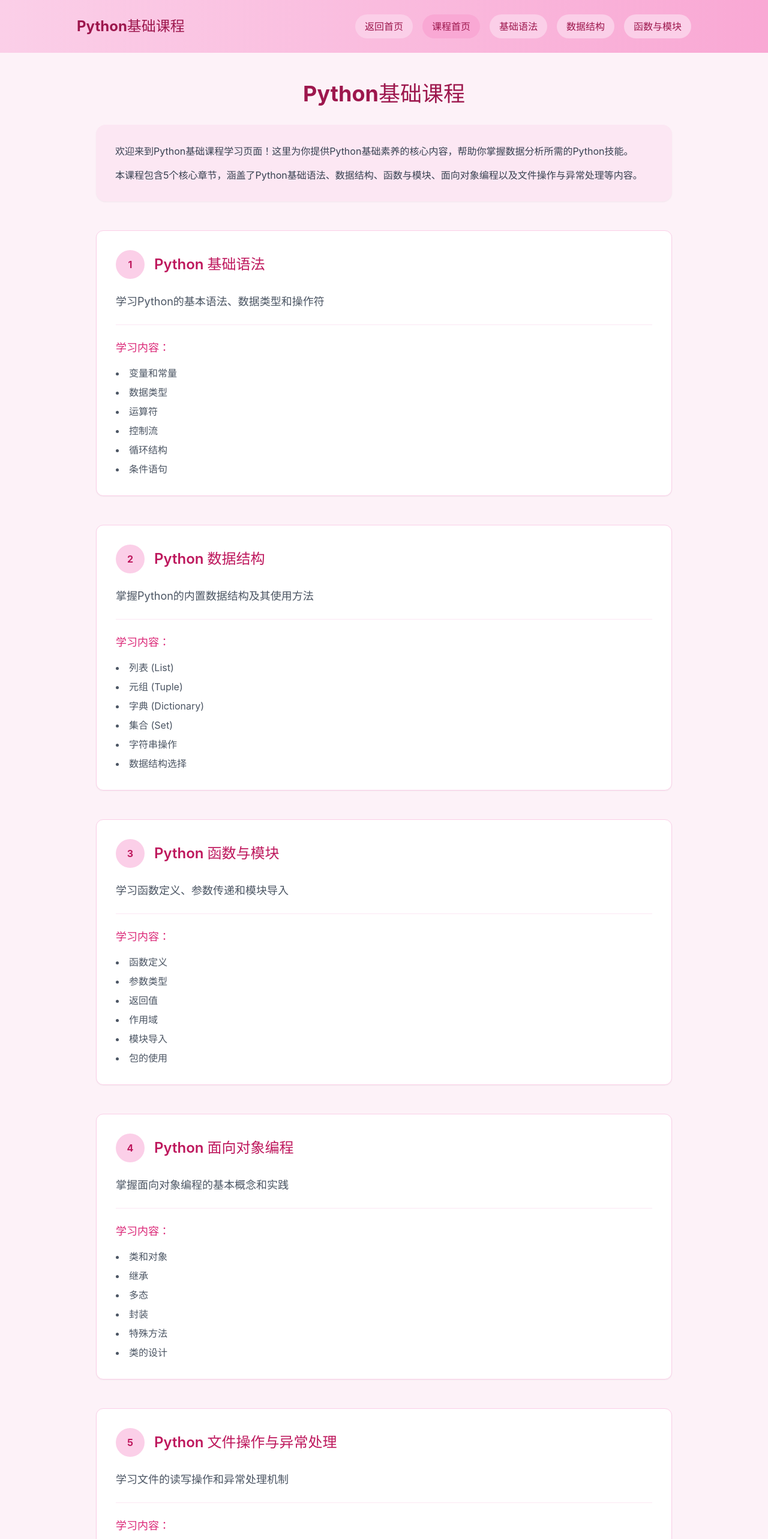
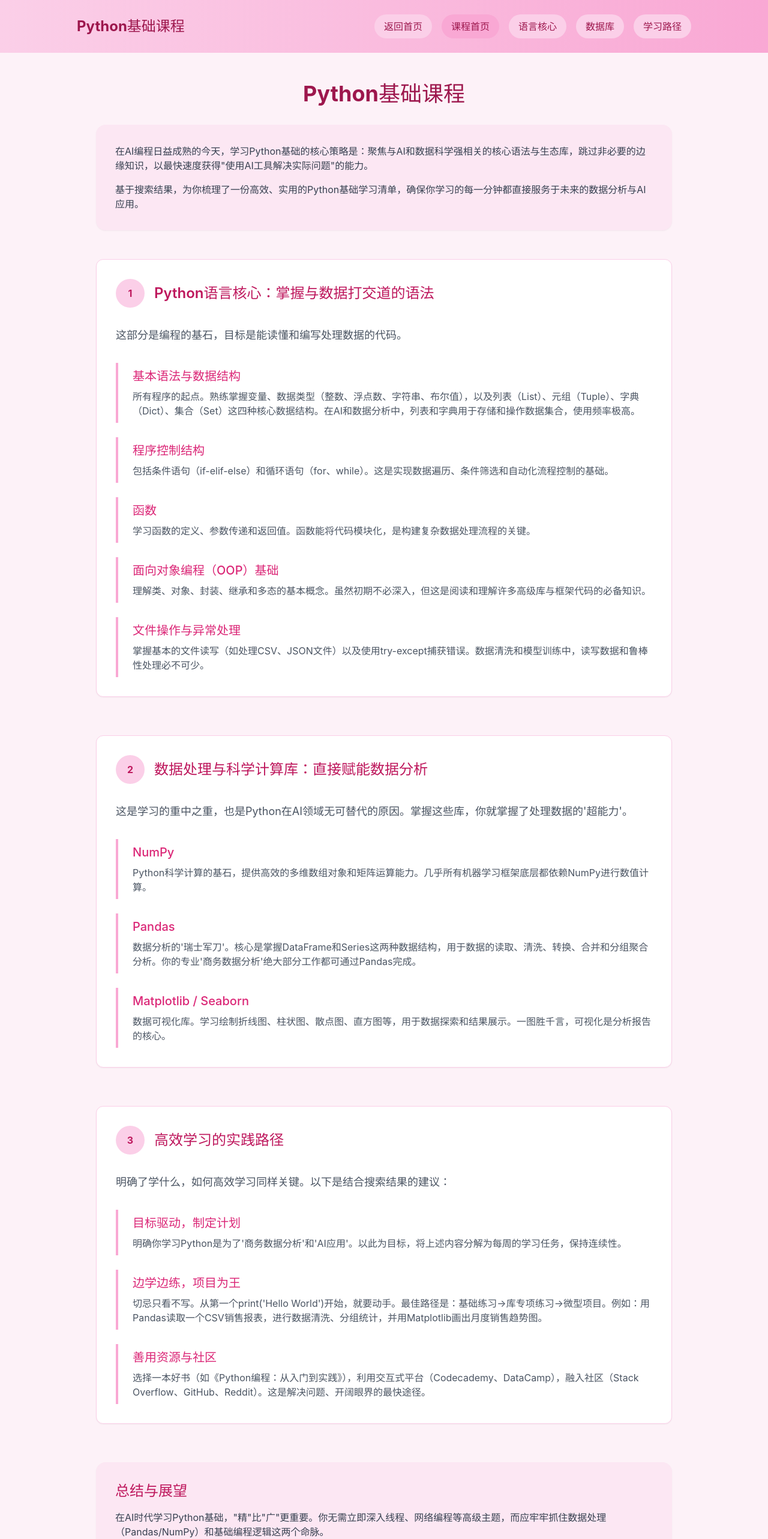
Before and after one commit to Lyhys0706/my-site, a React (Vite) app: page /python-course in a window 1280 px wide. Shown: the top 2566 px of the page at 60% size. Built offline with nearby package versions, Linux system fonts and the light colour scheme.

Commit message:
重构Python基础课程学习大纲，聚焦AI和数据科学相关内容

```diff
--- a/src/layouts/PythonCourseLayout.tsx
+++ b/src/layouts/PythonCourseLayout.tsx
@@ -13,9 +13,9 @@ const PythonCourseLayout: React.FC = () => {
           <nav className="flex flex-wrap justify-center gap-4">
             <Link to="/" className="px-4 py-2 bg-pink-200 hover:bg-pink-300 rounded-full text-pink-800 font-medium transition-all">返回首页</Link>
             <Link to="/python-course" className="px-4 py-2 bg-pink-300 hover:bg-pink-400 rounded-full text-pink-800 font-medium transition-all">课程首页</Link>
-            <a href="#syntax" className="px-4 py-2 bg-pink-200 hover:bg-pink-300 rounded-full text-pink-800 font-medium transition-all">基础语法</a>
-            <a href="#data-structures" className="px-4 py-2 bg-pink-200 hover:bg-pink-300 rounded-full text-pink-800 font-medium transition-all">数据结构</a>
-            <a href="#functions" className="px-4 py-2 bg-pink-200 hover:bg-pink-300 rounded-full text-pink-800 font-medium transition-all">函数与模块</a>
+            <a href="#core-language" className="px-4 py-2 bg-pink-200 hover:bg-pink-300 rounded-full text-pink-800 font-medium transition-all">语言核心</a>
+            <a href="#data-libraries" className="px-4 py-2 bg-pink-200 hover:bg-pink-300 rounded-full text-pink-800 font-medium transition-all">数据库</a>
+            <a href="#learning-path" className="px-4 py-2 bg-pink-200 hover:bg-pink-300 rounded-full text-pink-800 font-medium transition-all">学习路径</a>
           </nav>
         </div>
       </header>
--- a/src/pages/PythonCoursePage.tsx
+++ b/src/pages/PythonCoursePage.tsx
@@ -1,36 +1,71 @@
 import React from 'react';
 
 const PythonCoursePage: React.FC = () => {
-  const lessons = [
+  const modules = [
     {
       id: 1,
-      title: "Python 基础语法",
-      description: "学习Python的基本语法、数据类型和操作符",
-      topics: ["变量和常量", "数据类型", "运算符", "控制流", "循环结构", "条件语句"]
+      title: "Python语言核心：掌握与数据打交道的语法",
+      description: "这部分是编程的基石，目标是能读懂和编写处理数据的代码。",
+      sections: [
+        {
+          title: "基本语法与数据结构",
+          content: "所有程序的起点。熟练掌握变量、数据类型（整数、浮点数、字符串、布尔值），以及列表（List）、元组（Tuple）、字典（Dict）、集合（Set）这四种核心数据结构。在AI和数据分析中，列表和字典用于存储和操作数据集合，使用频率极高。"
+        },
+        {
+          title: "程序控制结构",
+          content: "包括条件语句（if-elif-else）和循环语句（for、while）。这是实现数据遍历、条件筛选和自动化流程控制的基础。"
+        },
+        {
+          title: "函数",
+          content: "学习函数的定义、参数传递和返回值。函数能将代码模块化，是构建复杂数据处理流程的关键。"
+        },
+        {
+          title: "面向对象编程（OOP）基础",
+          content: "理解类、对象、封装、继承和多态的基本概念。虽然初期不必深入，但这是阅读和理解许多高级库与框架代码的必备知识。"
+        },
+        {
+          title: "文件操作与异常处理",
+          content: "掌握基本的文件读写（如处理CSV、JSON文件）以及使用try-except捕获错误。数据清洗和模型训练中，读写数据和鲁棒性处理必不可少。"
+        }
+      ]
     },
     {
       id: 2,
-      title: "Python 数据结构",
-      description: "掌握Python的内置数据结构及其使用方法",
-      topics: ["列表 (List)", "元组 (Tuple)", "字典 (Dictionary)", "集合 (Set)", "字符串操作", "数据结构选择"]
+      title: "数据处理与科学计算库：直接赋能数据分析",
+      description: "这是学习的重中之重，也是Python在AI领域无可替代的原因。掌握这些库，你就掌握了处理数据的'超能力'。",
+      sections: [
+        {
+          title: "NumPy",
+          content: "Python科学计算的基石，提供高效的多维数组对象和矩阵运算能力。几乎所有机器学习框架底层都依赖NumPy进行数值计算。"
+        },
+        {
+          title: "Pandas",
+          content: "数据分析的'瑞士军刀'。核心是掌握DataFrame和Series这两种数据结构，用于数据的读取、清洗、转换、合并和分组聚合分析。你的专业'商务数据分析'绝大部分工作都可通过Pandas完成。"
+        },
+        {
+          title: "Matplotlib / Seaborn",
+          content: "数据可视化库。学习绘制折线图、柱状图、散点图、直方图等，用于数据探索和结果展示。一图胜千言，可视化是分析报告的核心。"
+        }
+      ]
     },
     {
       id: 3,
-      title: "Python 函数与模块",
-      description: "学习函数定义、参数传递和模块导入",
-      topics: ["函数定义", "参数类型", "返回值", "作用域", "模块导入", "包的使用"]
-    },
-    {
-      id: 4,
-      title: "Python 面向对象编程",
-      description: "掌握面向对象编程的基本概念和实践",
-      topics: ["类和对象", "继承", "多态", "封装", "特殊方法", "类的设计"]
-    },
-    {
-      id: 5,
-      title: "Python 文件操作与异常处理",
-      description: "学习文件的读写操作和异常处理机制",
-      topics: ["文件打开与关闭", "文件读写", "异常处理", "上下文管理器", "文件路径操作"]
+      title: "高效学习的实践路径",
+      description: "明确了学什么，如何高效学习同样关键。以下是结合搜索结果的建议：",
+      sections: [
+        {
+          title: "目标驱动，制定计划",
+          content: "明确你学习Python是为了'商务数据分析'和'AI应用'。以此为目标，将上述内容分解为每周的学习任务，保持连续性。"
+        },
+        {
+          title: "边学边练，项目为王",
+          content: "切忌只看不写。从第一个print('Hello World')开始，就要动手。最佳路径是：基础练习→库专项练习→微型项目。例如：用Pandas读取一个CSV销售报表，进行数据清洗、分组统计，并用Matplotlib画出月度销售趋势图。"
+        },
+        {
+          title: "善用资源与社区",
+          content: "选择一本好书（如《Python编程：从入门到实践》），利用交互式平台（Codecademy、DataCamp），融入社区（Stack Overflow、GitHub、Reddit）。这是解决问题、开阔眼界的最快途径。"
+        }
+      ]
     }
   ];
 
@@ -40,36 +75,45 @@ const PythonCoursePage: React.FC = () => {
         <h1 className="text-4xl font-bold text-pink-800 mb-8 text-center">Python基础课程</h1>
         <div className="bg-pink-100 rounded-2xl p-8 shadow-sm mb-12">
           <p className="text-gray-700 mb-4">
-            欢迎来到Python基础课程学习页面！这里为你提供Python基础素养的核心内容，帮助你掌握数据分析所需的Python技能。
+            在AI编程日益成熟的今天，学习Python基础的核心策略是：聚焦与AI和数据科学强相关的核心语法与生态库，跳过非必要的边缘知识，以最快速度获得"使用AI工具解决实际问题"的能力。
           </p>
           <p className="text-gray-700">
-            本课程包含5个核心章节，涵盖了Python基础语法、数据结构、函数与模块、面向对象编程以及文件操作与异常处理等内容。
+            基于搜索结果，为你梳理了一份高效、实用的Python基础学习清单，确保你学习的每一分钟都直接服务于未来的数据分析与AI应用。
           </p>
         </div>
-        <div className="space-y-12">
-          {lessons.map((lesson) => (
+        <div className="space-y-16">
+          {modules.map((module) => (
             <div
-              key={lesson.id}
-              id={lesson.id === 1 ? "syntax" : lesson.id === 2 ? "data-structures" : lesson.id === 3 ? "functions" : lesson.id === 4 ? "oop" : "file-handling"}
+              key={module.id}
+              id={module.id === 1 ? "core-language" : module.id === 2 ? "data-libraries" : "learning-path"}
               className="bg-white border border-pink-200 rounded-xl p-8 shadow-sm"
             >
-              <div className="flex items-center mb-6">
+              <div className="flex items-center mb-8">
                 <div className="w-12 h-12 rounded-full bg-pink-200 flex items-center justify-center text-pink-700 font-bold mr-4">
-                  {lesson.id}
+                  {module.id}
                 </div>
-                <h3 className="text-2xl font-semibold text-pink-700">{lesson.title}</h3>
+                <h2 className="text-2xl font-semibold text-pink-700">{module.title}</h2>
               </div>
-              <p className="text-gray-600 mb-6 text-lg">{lesson.description}</p>
-              <div className="border-t border-pink-100 pt-6">
-                <h4 className="font-medium text-pink-600 mb-4 text-lg">学习内容：</h4>
-                <ul className="list-disc list-inside text-gray-600 space-y-2">
-                  {lesson.topics.map((topic, index) => (
-                    <li key={index} className="text-md">{topic}</li>
-                  ))}
-                </ul>
+              <p className="text-gray-600 mb-8 text-lg">{module.description}</p>
+              <div className="space-y-6">
+                {module.sections.map((section, index) => (
+                  <div key={index} className="border-l-4 border-pink-300 pl-6 py-2">
+                    <h3 className="text-xl font-medium text-pink-600 mb-2">{section.title}</h3>
+                    <p className="text-gray-600">{section.content}</p>
+                  </div>
+                ))}
               </div>
             </div>
           ))}
+        </div>
+        <div className="mt-16 bg-pink-100 rounded-2xl p-8 shadow-sm">
+          <h2 className="text-2xl font-semibold text-pink-700 mb-4">总结与展望</h2>
+          <p className="text-gray-700 mb-4">
+            在AI时代学习Python基础，"精"比"广"更重要。你无需立即深入线程、网络编程等高级主题，而应牢牢抓住数据处理（Pandas/NumPy）和基础编程逻辑这两个命脉。
+          </p>
+          <p className="text-gray-700">
+            当你扎实掌握了这份清单中的内容，你就不仅具备了理解和使用AI模型（如调用Scikit-learn、PyTorch库）的底层能力，更能利用AI编程助手（如Copilot）高效完成代码，真正实现人机协同。此时，你的Python基础就不再是孤立的语法知识，而是连接你的商业洞察与AI智能的核心桥梁。
+          </p>
         </div>
       </div>
     </div>
```
